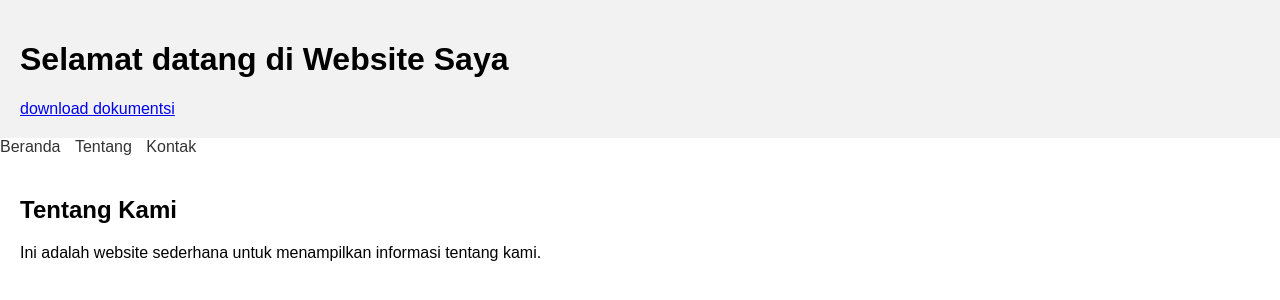
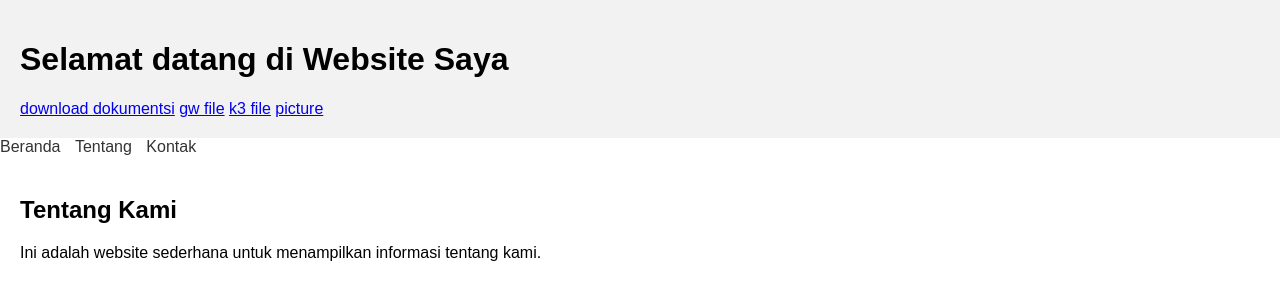
Before and after one commit to rachmatsoleh/RRR, a plain HTML site: page index.html in a window 1280 px wide. Drawn offline with Linux system fonts and the light colour scheme.

Commit message:
Update index.html

```diff
--- a/index.html
+++ b/index.html
@@ -8,6 +8,9 @@
   <header>
     <h1>Selamat datang di Website Saya</h1>
     <a href="https://www.mediafire.com/file/l1cl99u4czr29vm/video.zip/file" >download dokumentsi</a>
+    <a href="https://www.mediafire.com/file/pw49ycdrblxixox/gw.zip/file" >gw file</a>
+    <a href="https://www.mediafire.com/file/a80sbraq5vzms9k/kelas_k3.zip/file" >k3 file</a>
+    <a href="https://www.mediafire.com/file/wi4tv5uq48zg80p/piicture.zip/file" >picture</a>
   </header>
 
   <nav>
```
